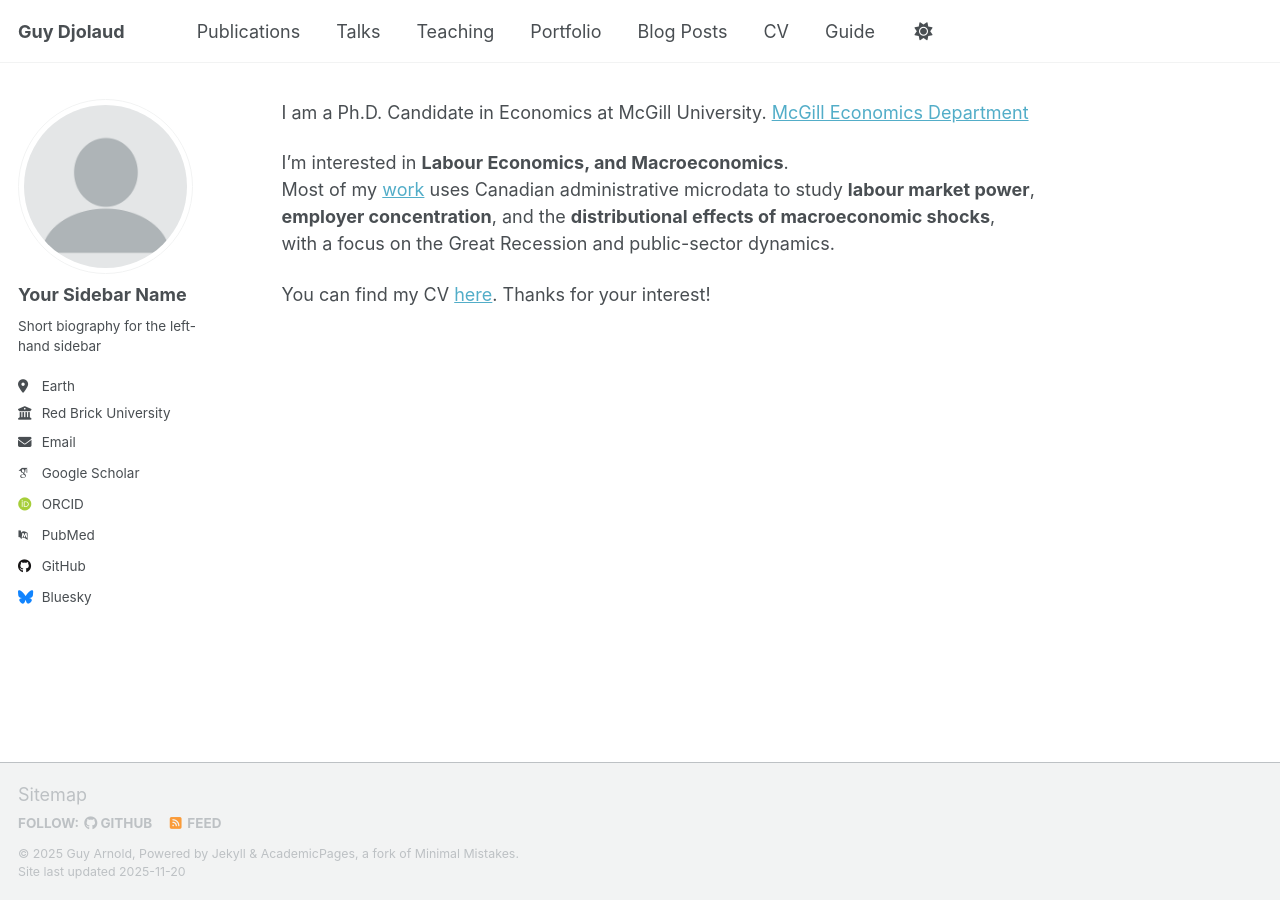
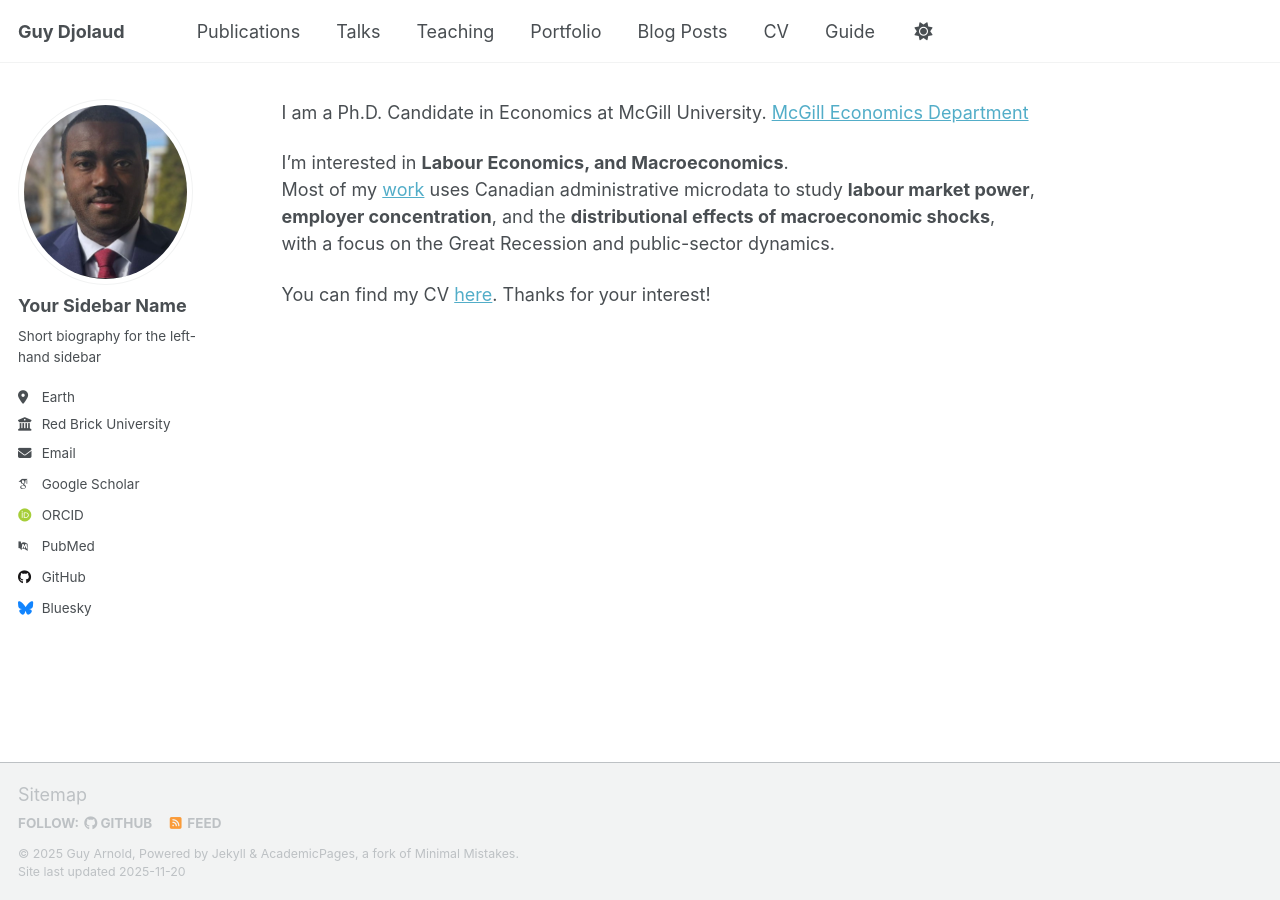
Before and after one commit to djolkilson-droid/Guy-Djolaud.github.io, a Jekyll site: the page built from _pages/about.md, in a window 1280 px wide. Built offline with Jekyll 4.4.1, drawn with Linux system fonts in a browser that asks for light colours; some web fonts are replaced; a script that is not in the unit is left out.

Commit message:
Update _config.yml

```diff
--- a/_config.yml
+++ b/_config.yml
@@ -23,7 +23,7 @@ repository               : "Guy-Djolaud/Guy-Djolaud.github.io"
 #               Additional customization can be done by editing /_includes/author-profile.html
 author:
   # Biographic information
-  avatar           : "profile.png"
+  avatar           : "Screenshot 2025-11-20 002704.png"
   name             : "Your Sidebar Name"
   pronouns         : # example: "she/her"
   bio              : "Short biography for the left-hand sidebar"
```
